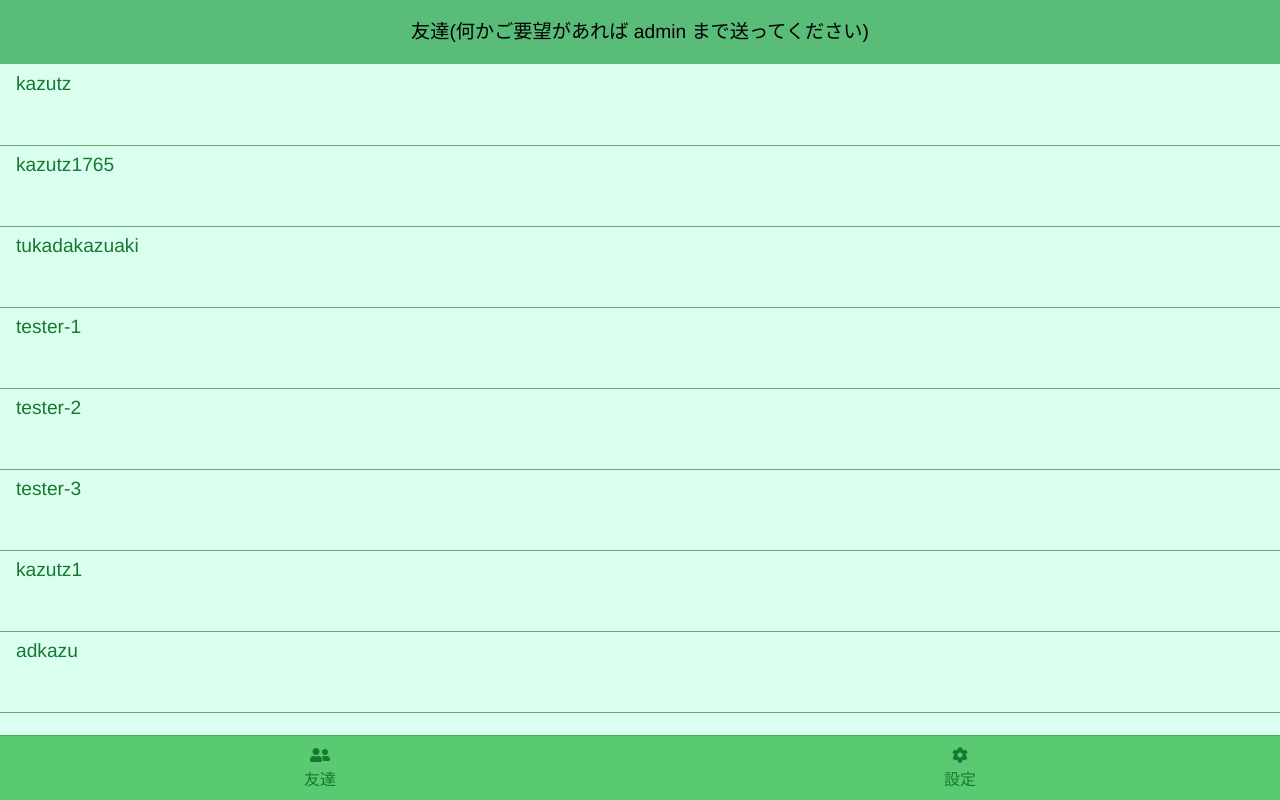
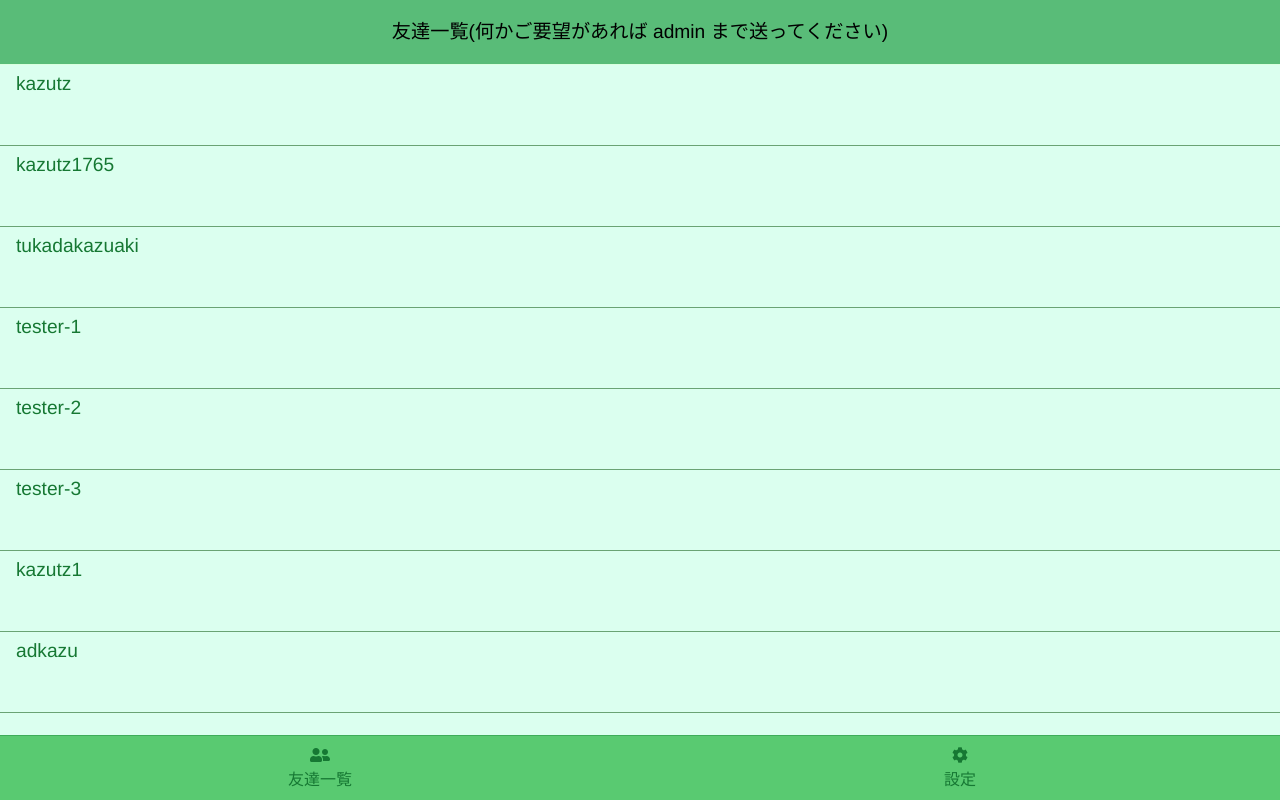
Before and after one commit to gitkunkun/chatapp, a Django app: page /friends/ in a window 1280 px wide. Run offline with Django 4.2, Linux system fonts and the light colour scheme; data comes from the database, SQL or seed files in the repository.

Commit message:
友達⇨友達一覧

```diff
--- a/main/templates/main/base.html
+++ b/main/templates/main/base.html
@@ -27,7 +27,7 @@
             <div class="footer__item">
                 <a href="{% url 'friends' %}" class="footer__link">
                     <div class="footer__icon"><i class="fas fa-user-friends"></i></div>
-                    <div class="footer__label">友達</div>
+                    <div class="footer__label">友達一覧</div>
                 </a>
             </div>
             <div class="footer__item">
--- a/main/templates/main/friends.html
+++ b/main/templates/main/friends.html
@@ -5,7 +5,7 @@
 <link rel="stylesheet" href="{% static 'main/css/friends.css' %}">
 {% endblock %}
 
-{% block header_title %}友達(何かご要望があれば admin まで送ってください){% endblock %}
+{% block header_title %}友達一覧(何かご要望があれば admin まで送ってください){% endblock %}
 
 {% block content %}
 <div class="friends">
```
